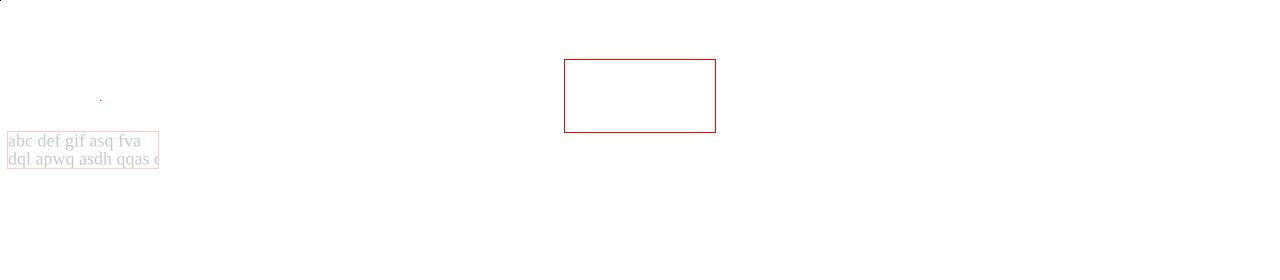
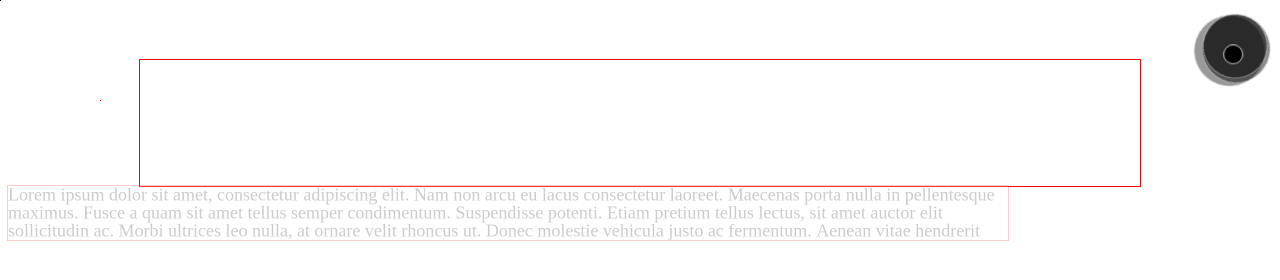
Before and after one commit to clbagrat/my-profile, a website built with Vite: page index.html in a window 1280 px wide. Built offline with nearby package versions, Linux system fonts and the light colour scheme.

Commit message:
ink container sorta done

```diff
--- a/index.html
+++ b/index.html
@@ -11,10 +11,10 @@
   </head>
   <body>
     <div class="calibration"></div>
-    <div class="ink"></div>
+    <div class="ink-container"></div>
     <div class="center">
     <div class="main-content">
-      <div data-text="abc def gif asq fva dql apwq asdh qqas qsdj" data-font="18" data-font-family="Fira Code"></div>
+      <div data-text="Lorem ipsum dolor sit amet, consectetur adipiscing elit. Nam non arcu eu lacus consectetur laoreet. Maecenas porta nulla in pellentesque maximus. Fusce a quam sit amet tellus semper condimentum. Suspendisse potenti. Etiam pretium tellus lectus, sit amet auctor elit sollicitudin ac. Morbi ultrices leo nulla, at ornare velit rhoncus ut. Donec molestie vehicula justo ac fermentum. Aenean vitae hendrerit tellus. Ut sagittis lectus eu risus posuere, vel aliquam leo tincidunt. Fusce congue convallis nunc eu eleifend. Phasellus eget massa iaculis, cursus nibh ac, finibus ex.abc def gif asq fva" data-font="18" data-font-family="Fira Code"></div>
     </div>
     </div>
     <div class="particlePlace"></div>
--- /dev/null
+++ b/src/domains/ink/InkContainer.ts
@@ -0,0 +1,62 @@
+import {InkManager} from "./InkManager";
+import './_locals/inkContainer.css';
+
+const INK_IN_SPOT = 3000;
+
+export class InkContainer {
+  private spotAmount = 0;
+  private currentInkSpot: HTMLElement | undefined;
+
+  constructor(private inkManager: InkManager, private node: HTMLElement) {
+    requestAnimationFrame(this.draw);
+  }
+
+  private calcScale (index: number): number {
+    return  Math.max((20 - index), 1) * 0.05;
+  }
+
+  private calcAnimation (scale: number): string {
+    return Math.max(4, (30 * scale)) + 's';
+  }
+
+  draw = () => {
+    const ink = this.inkManager.currentInkAmount;
+    const requiredAmountOfSpots = Math.floor(ink / INK_IN_SPOT) + 1;
+    const delta = requiredAmountOfSpots - this.spotAmount;
+
+
+    if (delta > 0) {
+      for (let i = 0; i < delta; i += 1) {
+        const inkSpot = document.createElement('div');
+        const maxScale = this.calcScale(i);
+        inkSpot.classList.add('ink-spot');
+        inkSpot.style.setProperty('--startPointX', `${(0.5 - Math.random()) * 20 }px`);
+        inkSpot.style.setProperty('--startPointY', `${(0.5 - Math.random()) * 20 }px`);
+        inkSpot.style.setProperty('--middlePointX', `${(0.5 - Math.random()) * 20 }px`);
+        inkSpot.style.setProperty('--middlePointY', `${(0.5 - Math.random()) * 20 }px`);
+        inkSpot.style.setProperty('--endPointX', `${(0.5 - Math.random()) * 20 }px`);
+        inkSpot.style.setProperty('--endPointY', `${(0.5 - Math.random()) * 20 }px`);
+        inkSpot.style.setProperty('--scale', maxScale.toString());
+        inkSpot.style.setProperty('--time', this.calcAnimation(maxScale));
+        inkSpot.style.opacity =  (0.4 + 1 - maxScale).toString();
+        this.node.appendChild(inkSpot);
+        this.currentInkSpot = inkSpot;
+      }
+
+    }
+
+    if (delta < 0) {
+      for (let i = 0; i < Math.abs(delta); i += 1) {
+        this.node.removeChild(this.currentInkSpot as HTMLElement);
+        this.currentInkSpot = this.node.children[this.node.children.length - 1] as HTMLElement;
+      }
+    }
+
+    this.spotAmount = requiredAmountOfSpots;
+    const scale = (ink % INK_IN_SPOT / INK_IN_SPOT) * this.calcScale(this.spotAmount + 1);
+    (this.currentInkSpot as HTMLElement).style.setProperty("--scale", scale.toString());
+    (this.currentInkSpot as HTMLElement).style.setProperty("--time", this.calcAnimation(scale));
+     (this.currentInkSpot as HTMLElement).style.opacity = (0.4 + 1 - scale).toString();
+    requestAnimationFrame(this.draw);
+  }
+}
--- a/src/domains/ink/InkManager.ts
+++ b/src/domains/ink/InkManager.ts
@@ -1,10 +1,9 @@
 import { ParticleManager } from "../particle/ParticleManager";
-import {GetAverageFps} from "../performance/MeasureFps";
+import { GetAverageFps } from "../performance/MeasureFps";
 import { Coordinate } from "../shared/types";
 import { TextBlock } from "../textBlock/TextBlock";
 
 const PARTICLE_STEP = 10;
-const inkPlace: HTMLElement | null = document.querySelector('.ink');
 
 export class InkManager {
   private _currentInkAmount: number = 0;
@@ -14,8 +13,7 @@ export class InkManager {
   }
 
   set currentInkAmount(value: number) {
-//    (inkPlace as HTMLElement).innerHTML = value.toString();
-    this._currentInkAmount = value
+    this._currentInkAmount = value;
   }
 
   constructor(private particleManager: ParticleManager) {
--- /dev/null
+++ b/src/domains/ink/_locals/inkContainer.css
@@ -0,0 +1,37 @@
+.ink-container {
+  position: fixed;
+  right: 0px;
+  top: 0px;
+  width: 100px;
+  height: 100px;
+}
+
+@keyframes idle {
+  0% {
+    transform: translate(calc(-50% + var(--startPointX)), calc(-50% + var(--startPointY))) rotate(0deg);
+  }
+  50% {
+    transform: translate(calc(-50% + var(--middlePointX)), calc(-50% + var(--middlePointY))) rotate(-270deg);
+  }
+  100% {
+    transform: translate(calc(-50% + var(--endPointX)), calc(-50% + var(--endPointY))) rotate(-360deg);
+  }
+}
+
+.ink-spot {
+  --scale: 1;
+  width: calc(70px * var(--scale));
+  height: calc(70px * var(--scale));
+  left: 50%;
+  top: 50%;
+  transform: translate(-50%, -50%);
+  border-radius: 100px;
+  background: black;
+  position: absolute;
+  opacity: 0.5;
+  border: 1px solid #ccc;
+  transition: transform 0.1s;
+
+  animation: idle var(--time) infinite;
+  animation-direction: alternate;
+}
--- a/src/domains/textBlock/TextBlock.ts
+++ b/src/domains/textBlock/TextBlock.ts
@@ -46,7 +46,6 @@ export class TextBlock {
       fontFamily,
       this.rect
     );
-    console.log({lettersPerRow});
 
     this.particleCoordList = particleCoordList;
     this.oneLetterWidth = oneLetterWidth;
@@ -129,7 +128,6 @@ export class TextBlock {
 
     const expectedRevealedLettersCount =
       Math.floor(x / this.oneLetterWidth) + prevRowLetters;
-    console.log(expectedRow, prevRowLetters, expectedRevealedLettersCount, this.fullText[expectedRevealedLettersCount]);
     const isLastLetter = this.fullLetterCount - this.revealedLetterCount === 1;
 
     if (
--- a/src/main.ts
+++ b/src/main.ts
@@ -2,6 +2,7 @@ import "./style.css";
 import { TextBlock } from "./domains/textBlock/TextBlock";
 import { InkManager } from "./domains/ink/InkManager";
 import { ParticleManager } from "./domains/particle/ParticleManager";
+import {InkContainer} from "./domains/ink/InkContainer";
 //import { GenerateParticleCoordinates, ParticleCoordinate } from "./domains/particle/GenerateParticleCoordinates";
 //import { CreateInkPixel } from "./domains/domElements/CreateInkPixel";
 //
@@ -123,9 +124,10 @@ const particlePlace = document.querySelector(".particlePlace") as HTMLElement;
 const particeManager = new ParticleManager(particlePlace, 2500);
 
 const inkManager = new InkManager(particeManager);
+const inkContainer = new InkContainer(inkManager, document.querySelector(".ink-container") as HTMLElement);
 
 const textList = document.querySelectorAll<HTMLDivElement>("[data-text]");
-console.log({ inkManager });
+console.log({ inkManager, inkContainer });
 textList.forEach((node: HTMLDivElement) => {
   console.log(new TextBlock(node, inkManager, particeManager));
 });
--- a/src/style.css
+++ b/src/style.css
@@ -41,6 +41,6 @@ body {
 }
 
 .main-content {
-  max-width: 150px;
+  max-width: 1000px;
 
 }
```
